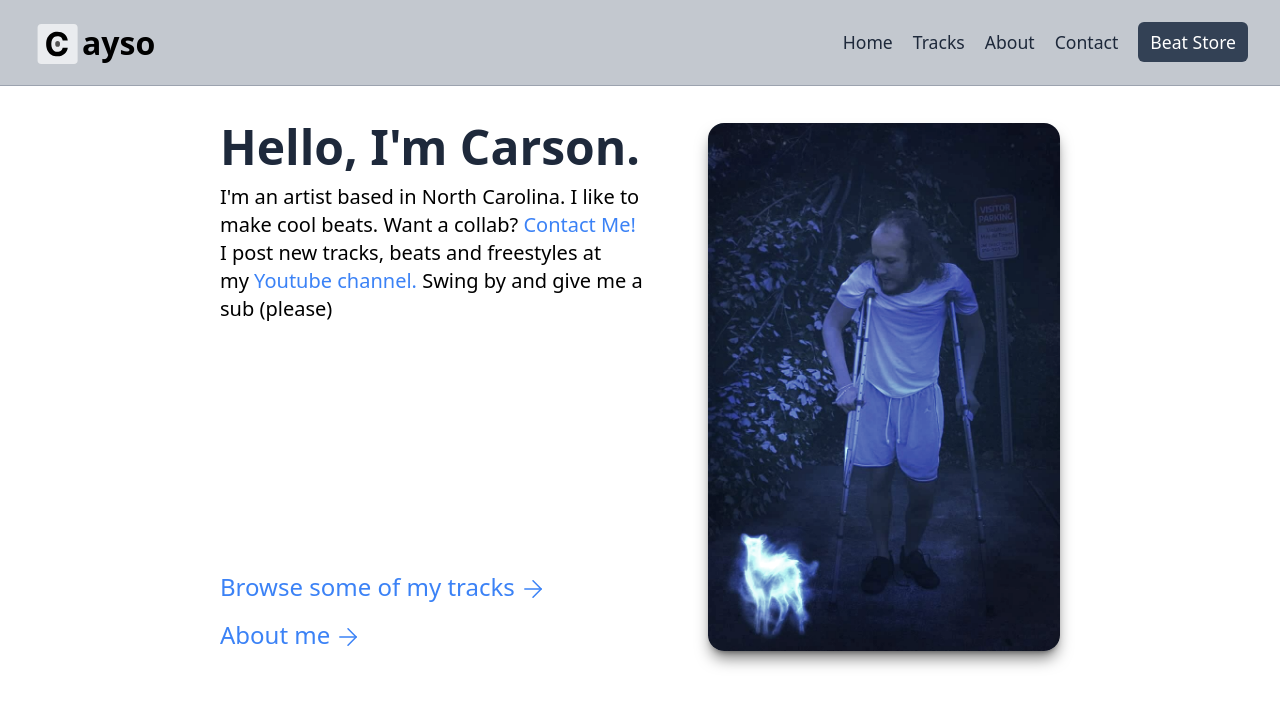
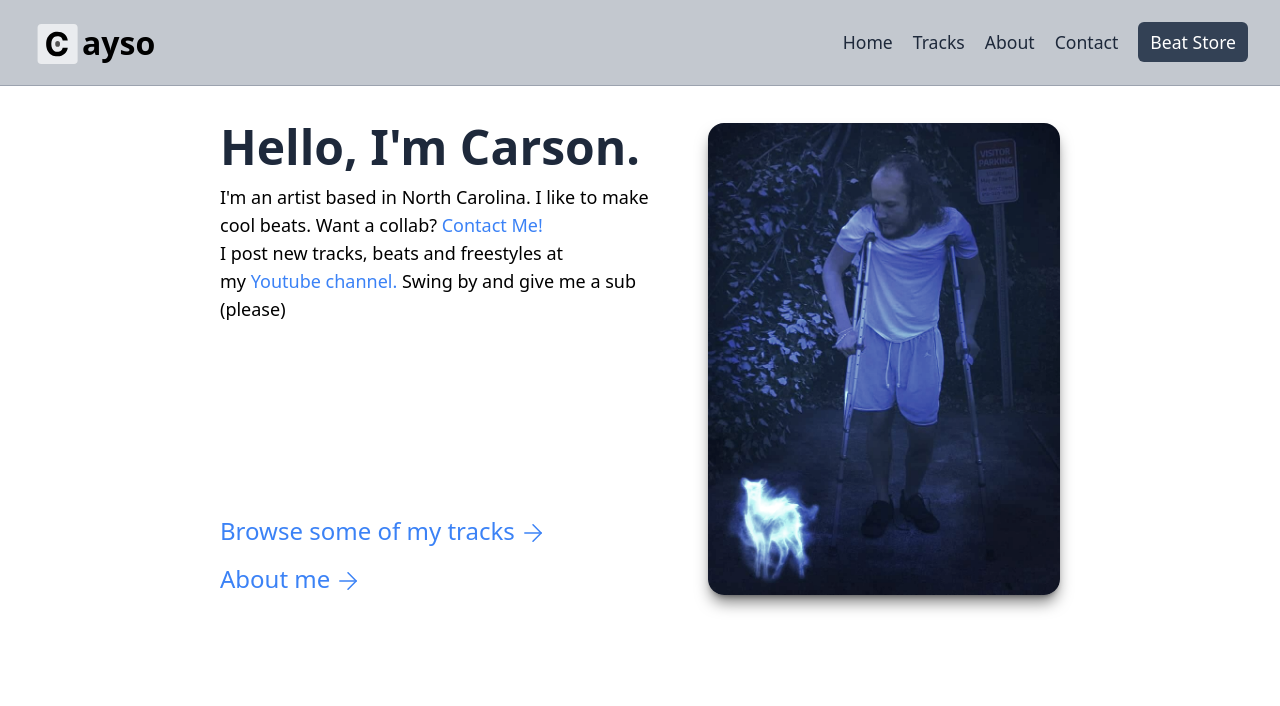
Before and after one commit to Arq091/cayso, a React (Vite) app: page / in a window 1280 px wide. Shown: the top 706 px of the page. Built offline with nearby package versions, Linux system fonts and the light colour scheme.

Commit message:
fixed some sizes

```diff
--- a/src/components/TrackItem.jsx
+++ b/src/components/TrackItem.jsx
@@ -28,7 +28,7 @@ function TrackItem(props) {
       />
       <h1 className="ml-4 font-medium text-lg mt-3">{props.trackName}</h1>
       <a
-        className="ml-4 text-blue-500 text-[0.5rem] underline"
+        className="ml-4 text-blue-500 text-[0.9rem] underline"
         href={props.link}
         target="blank"
       >
--- a/src/pages/About.jsx
+++ b/src/pages/About.jsx
@@ -4,7 +4,7 @@ function About() {
   return (
     <section>
       <h1 className="title">About</h1>
-      <p className="max-w-[40rem] text-lg">
+      <p className="max-w-[33rem] text-lg">
         Cayso is a musician specializing in rap/electronic music. With a wide
         versatility of style and years of experience, the foundation has been
         laid for an exciting new frontier to emerge. Stay tuned in and tapped in
--- a/src/pages/Home.jsx
+++ b/src/pages/Home.jsx
@@ -7,7 +7,7 @@ function Home() {
       <article className="flex flex-col justify-between">
         <div>
           <h1 className="title">Hello, I'm Carson.</h1>
-          <p className="max-w-md text-start text-xl">
+          <p className="max-w-md text-start text-lg">
             I'm an artist based in North Carolina. I like to make cool beats.
             Want a collab?&nbsp;
             <Link to="/contact" className="text-blue-500 hover:underline">
@@ -88,7 +88,7 @@ function Home() {
       <img
         src={img}
         alt="photo of carson"
-        className="shadow-lg shadow-black/50 rounded-2xl hidden md:block h-[33rem] w-[22rem] object-cover object-bottom brightness-150 25 grayscale-[50%]"
+        className="shadow-lg shadow-black/50 rounded-2xl hidden md:block h-[29.5rem] w-[22rem] object-cover object-bottom brightness-150 25 grayscale-[50%]"
       />
     </section>
   );
```
Also changed, not shown: 1 other file (tests, documents, lock files or other folders).
